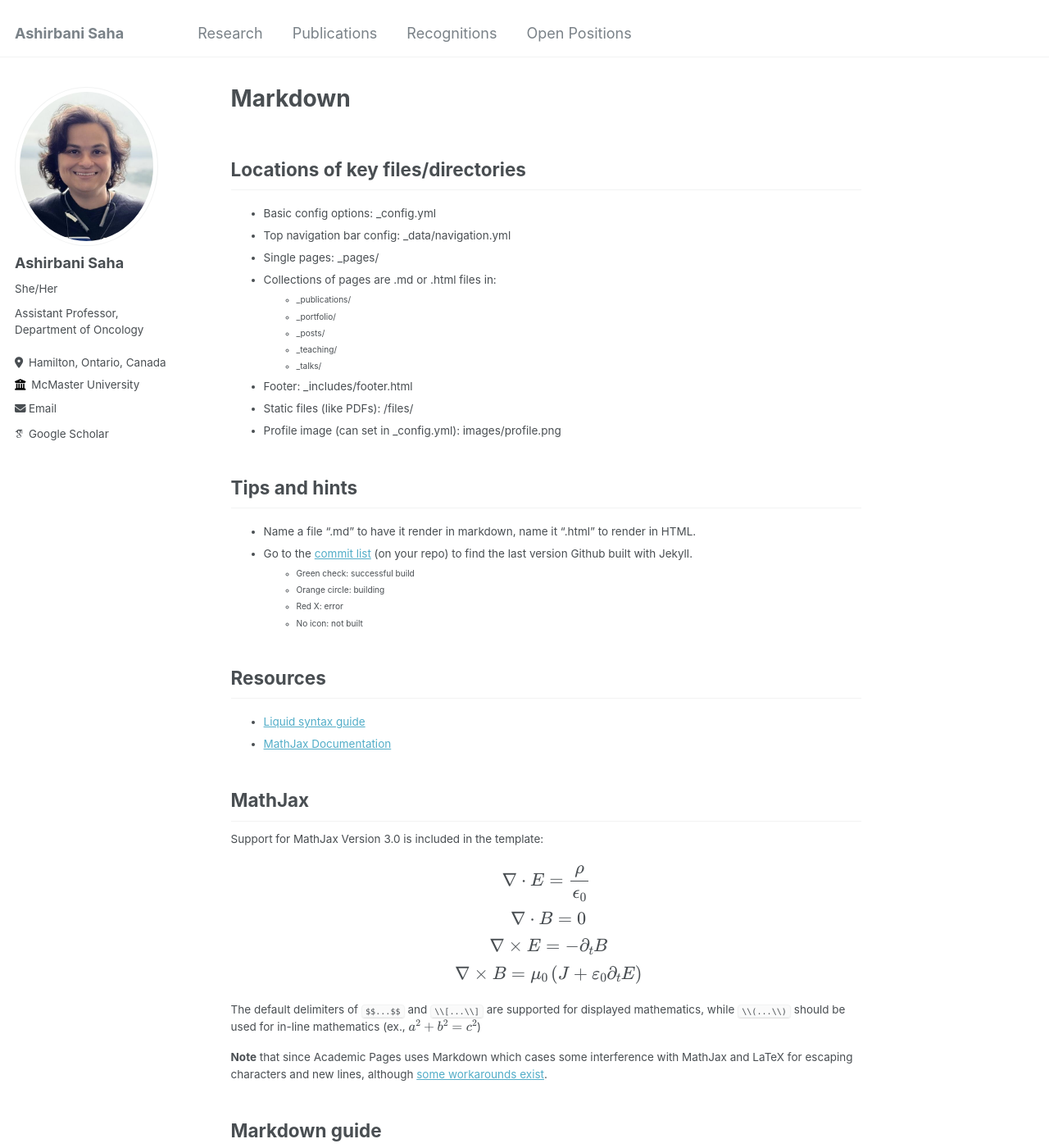
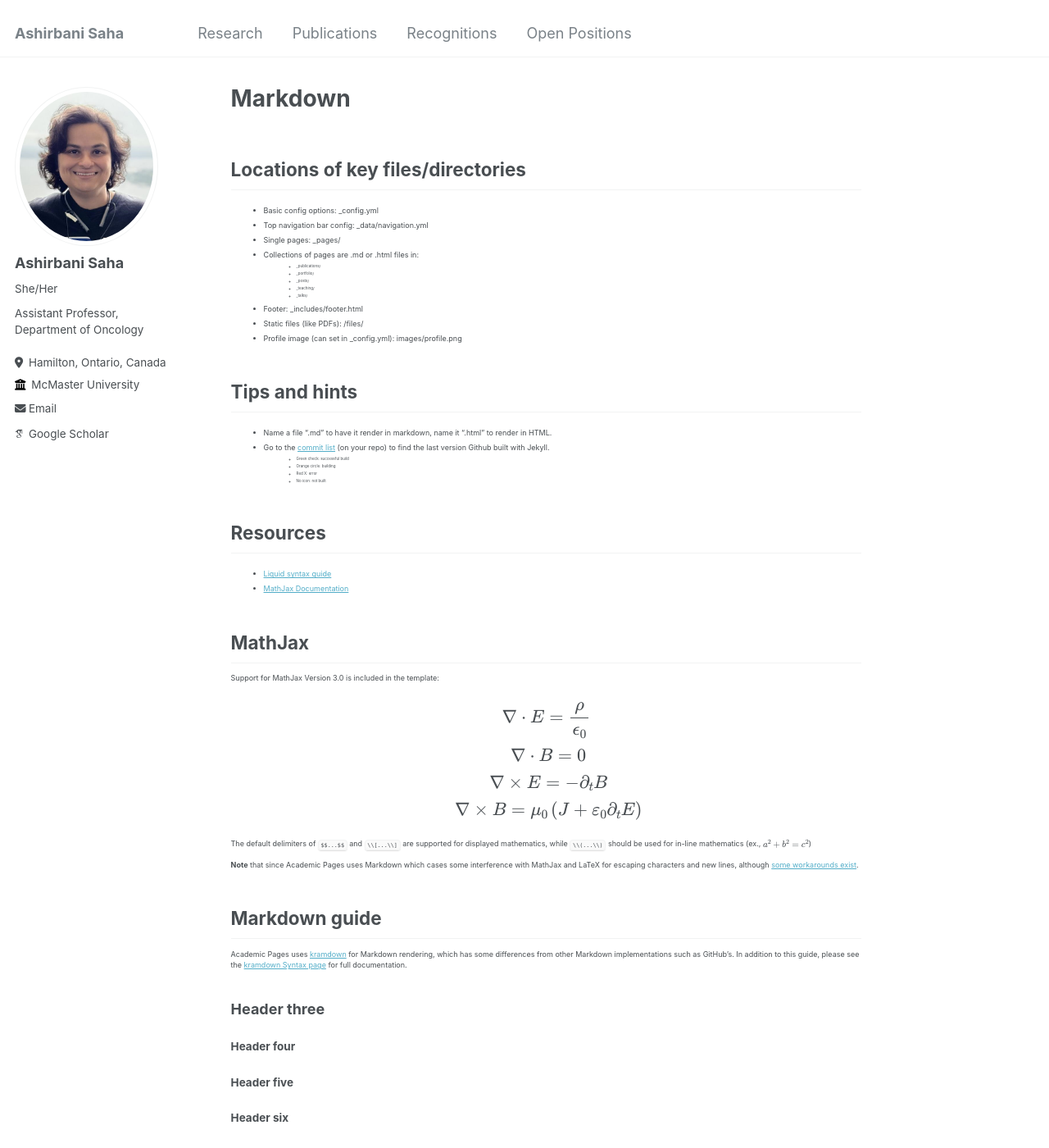
Before and after one commit to asrepo2019/ashirbanisaha, a Jekyll site: the page built from _pages/markdown.md, in a window 1280 px wide and 1400 px high. Shown: the whole window at 82% size. Built offline with Jekyll 4.4.1, drawn with Linux system fonts in a browser that asks for light colours; some web fonts are replaced.

Commit message:
Update _page.scss

```diff
--- a/_sass/_page.scss
+++ b/_sass/_page.scss
@@ -56,7 +56,7 @@
   }
 
   p, li, dl {
-    font-size: 0.75em;
+    font-size: 0.5em;
   }
 
   /* paragraph indents */
```
